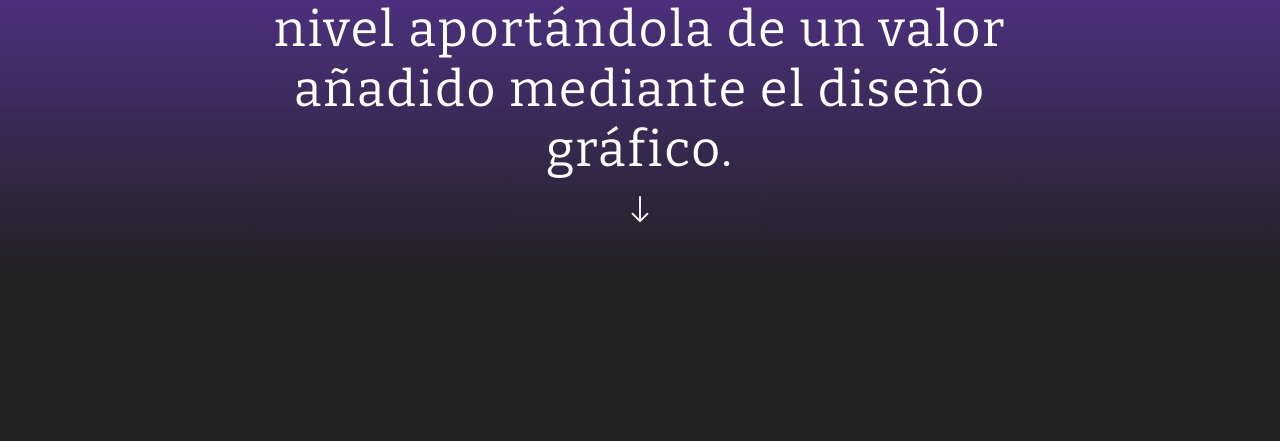
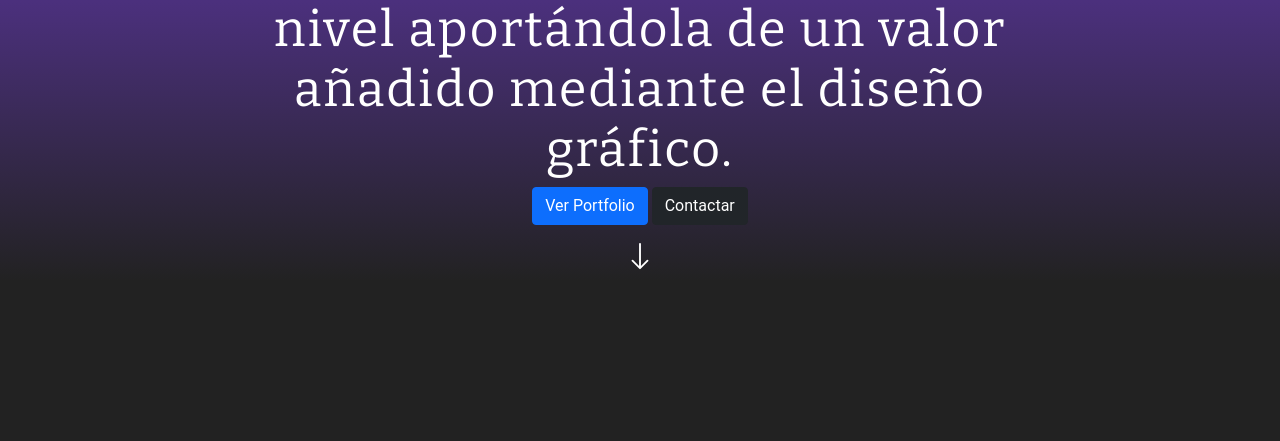
Before and after one commit to pblcstllgmz/pblcstllgmz.github.io, a plain HTML site: page index.html in a window 1280 px wide. Shown: the part 359-800 px from the top of the page. Drawn offline with nearby package versions, Linux system fonts and the light colour scheme; grey boxes are pictures that could not be loaded.

Commit message:
Update index.html

```diff
--- a/index.html
+++ b/index.html
@@ -188,6 +188,11 @@
                     <h2 class="subtitulo">
                         Eleva tu empresa a un nuevo nivel aportándola de un valor añadido mediante el diseño gráfico.
                     </h2>
+                    <p>
+                        <a href="portfolio.html" class="btn btn-primary">Ver Portfolio</a>
+                        <a class="btn btn-dark"  data-bs-toggle="modal" data-bs-target="#contactoModal"  href="#">Contactar</a>
+
+                    </p>
                     <div class="mx-auto arrow-slide">
                         <a href="#artDirection" class="text-white"><svg xmlns="http://www.w3.org/2000/svg" width="30" height="30" fill="currentColor" class="bi bi-arrow-down" viewBox="0 0 16 16">
                             <path fill-rule="evenodd" d="M8 1a.5.5 0 0 1 .5.5v11.793l3.146-3.147a.5.5 0 0 1 .708.708l-4 4a.5.5 0 0 1-.708 0l-4-4a.5.5 0 0 1 .708-.708L7.5 13.293V1.5A.5.5 0 0 1 8 1z"/>
```
